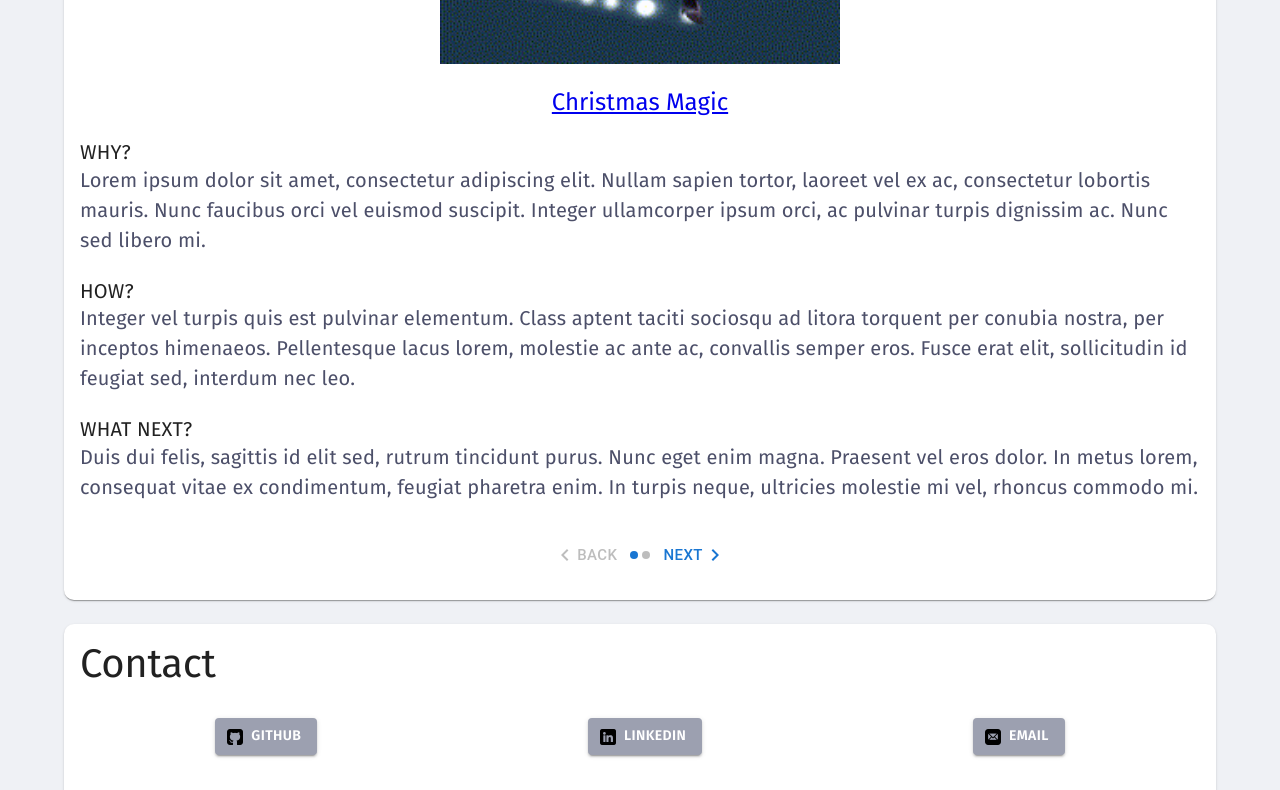
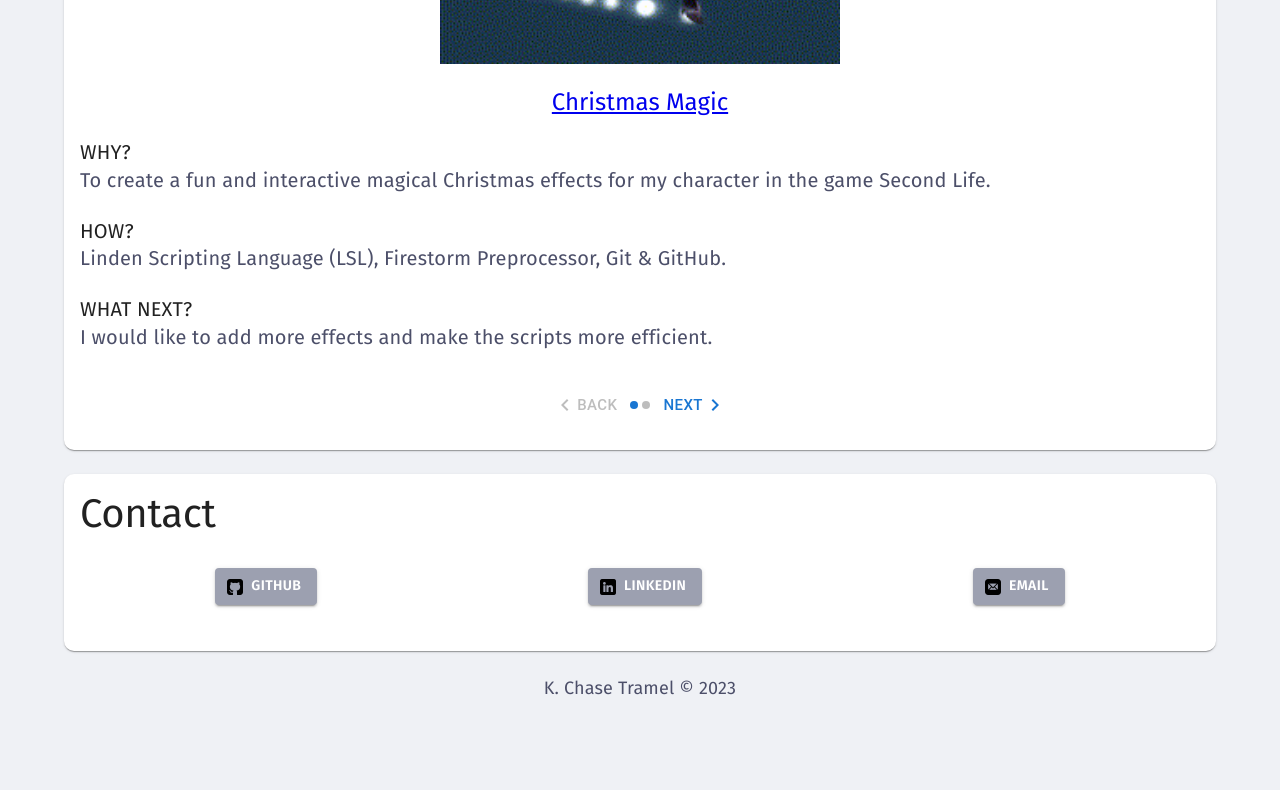
Before and after one commit to ChaseTramel/material-portfolio, a React (Create React App) app: page / in a window 1280 px wide. Shown: the part 801-1591 px from the top of the page. After the commit the page ends 1527 px from the top, so only its background shows below. Built offline with nearby package versions, Linux system fonts and the light colour scheme.

Commit message:
Updated Projects.js text ahnd alignmnet.

```diff
--- a/src/components/Projects.js
+++ b/src/components/Projects.js
@@ -11,17 +11,17 @@ function Projects() {
             label: "Christmas Magic",
             imagePath: "/magic.gif",
             url: "https://github.com/ChaseTramel/second-life-scripts/tree/main/Christmas-Magic-Scripts",
-            why: "Lorem ipsum dolor sit amet, consectetur adipiscing elit. Nullam sapien tortor, laoreet vel ex ac, consectetur lobortis mauris. Nunc faucibus orci vel euismod suscipit. Integer ullamcorper ipsum orci, ac pulvinar turpis dignissim ac. Nunc sed libero mi.",
-            how: "Integer vel turpis quis est pulvinar elementum. Class aptent taciti sociosqu ad litora torquent per conubia nostra, per inceptos himenaeos. Pellentesque lacus lorem, molestie ac ante ac, convallis semper eros. Fusce erat elit, sollicitudin id feugiat sed, interdum nec leo.",
-            whatNext: "Duis dui felis, sagittis id elit sed, rutrum tincidunt purus. Nunc eget enim magna. Praesent vel eros dolor. In metus lorem, consequat vitae ex condimentum, feugiat pharetra enim. In turpis neque, ultricies molestie mi vel, rhoncus commodo mi."
+            why: "To create a fun and interactive magical Christmas effects for my character in the game Second Life.",
+            how: "Linden Scripting Language (LSL), Firestorm Preprocessor, Git & GitHub.",
+            whatNext: "I would like to add more effects and make the scripts more efficient."
         },
         {
             label: "LinkTree Clone",
             imagePath: "/linktree.png",
             url: "https://kaseylittlepaws.com/",
-            why: "Lorem ipsum dolor sit amet, consectetur adipiscing elit. Nullam sapien tortor, laoreet vel ex ac, consectetur lobortis mauris. Nunc faucibus orci vel euismod suscipit. Integer ullamcorper ipsum orci, ac pulvinar turpis dignissim ac. Nunc sed libero mi.",
-            how: "Integer vel turpis quis est pulvinar elementum. Class aptent taciti sociosqu ad litora torquent per conubia nostra, per inceptos himenaeos. Pellentesque lacus lorem, molestie ac ante ac, convallis semper eros. Fusce erat elit, sollicitudin id feugiat sed, interdum nec leo.",
-            whatNext: "Duis dui felis, sagittis id elit sed, rutrum tincidunt purus. Nunc eget enim magna. Praesent vel eros dolor. In metus lorem, consequat vitae ex condimentum, feugiat pharetra enim. In turpis neque, ultricies molestie mi vel, rhoncus commodo mi."
+            why: "To advertise my freelance scripting services in the game Second Life.",
+            how: "React, PrimeReact, Git & GitHub, Netlify.",
+            whatNext: "I'd like to make the buttons their own components. I'm thinking about starting a blog on the site, but that may be better suited as a separate project."
 
         }
     ];
@@ -45,9 +45,9 @@ function Projects() {
                 display: "flex",
                 flexDirection: "column",
                 gap: 3,
-                alignItems: "center"
+                alignItems: "flex-start"
             }}>
-            <Typography variant="h2" sx={{ fontSize: 40, fontFamily: "Fira Sans", alignSelf: "flex-start"}}>
+            <Typography variant="h2" sx={{ fontSize: 40, fontFamily: "Fira Sans"}}>
                 Projects
             </Typography>
             <Box
@@ -57,11 +57,12 @@ function Projects() {
                     maxWidth: 400,
                     overflow: 'hidden',
                     width: '100%',
+                    alignSelf: 'center'
                 }}
                 src={projects[activeStep].imagePath}
                 alt={projects[activeStep].label}
             />
-            <Typography variant="h3" sx={{ fontSize: 24, fontFamily: "Fira Sans" }}>
+            <Typography variant="h3" sx={{ fontSize: 24, fontFamily: "Fira Sans", alignSelf: "center" }}>
                 <a href={projects[activeStep].url}>{projects[activeStep].label}</a>
             </Typography>
             <div>
@@ -89,6 +90,7 @@ function Projects() {
                 </Typography>
             </div>
             <MobileStepper
+                sx={{alignSelf: "center"}}
                 steps={maxSteps}
                 position="static"
                 activeStep={activeStep}
```
